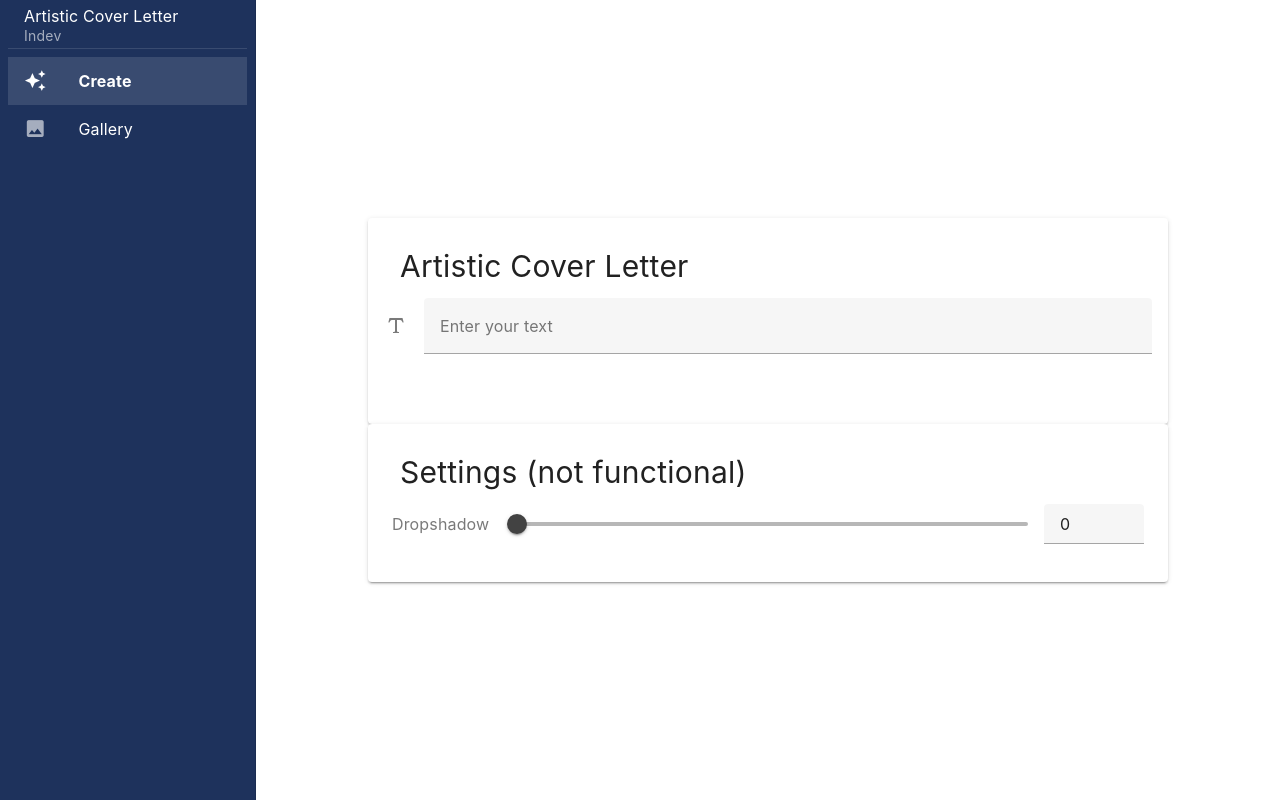
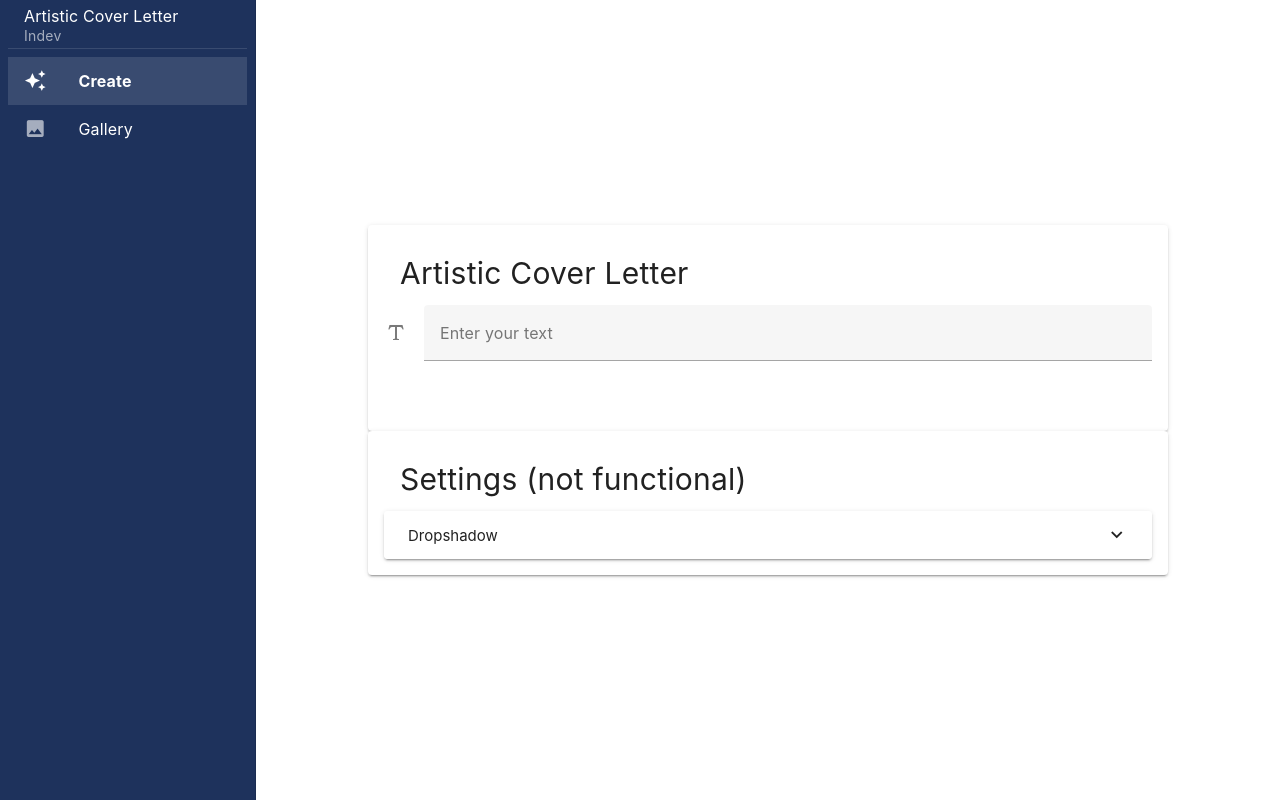
Before and after one commit to uol-mediaprocessing-2024-2025/artistic-cover-letter, a Vue app in the folder frontend/: page / in a window 1280 px wide. Built offline with nearby package versions, Linux system fonts and the light colour scheme.

Commit message:
More dropshadow UI work + fix for long processing time due to clamping

```diff
--- a/frontend/src/components/MainComponent.vue
+++ b/frontend/src/components/MainComponent.vue
@@ -10,7 +10,8 @@ const isLoading = ref(false);  // Boolean to show a loading spinner while the im
 const displayedImage = ref(null); // Handles the image currently displayed (original/blurred)
 const text = ref(null);
 const errorMessage = ref(null);
-const dropshadowslider = ref(0)
+const dropshadowintensity = ref(0);
+const dropshadowradius = ref(0);
 
 // Watch for changes in the selected image from the gallery
 watch(
@@ -135,24 +136,25 @@ const submitText = async () => {
       <v-card-title>
         <h2>Settings (not functional)</h2>
       </v-card-title>
-      <!-- slider from vuetify website -->
-      <v-slider
-        v-model="dropshadowslider"
-        label="Dropshadow"
-        :max=100
-        :min=0
-      >
-        <template v-slot:append>
-          <v-text-field
-            v-model="dropshadowslider"
-            density="compact"
-            style="width: 100px"
-            type="number"
-            hide-details
-            single-line
-          ></v-text-field>
-        </template>
-      </v-slider>
+
+      <v-expansion-panels>
+        <v-expansion-panel title="Dropshadow">
+          <v-expansion-panel-text>
+            <v-slider v-model="dropshadowintensity" label="Intensity" :max=100 :min=0>
+              <template v-slot:append>
+                <v-text-field v-model="dropshadowintensity" density="compact" style="width: 100px" type="number" hide-details single-line
+                ></v-text-field>
+              </template>
+            </v-slider>
+            <v-slider v-model="dropshadowradius" label="Radius" :max=100 :min=0>
+              <template v-slot:append>
+                <v-text-field v-model="dropshadowradius" density="compact" style="width: 100px" type="number" hide-details single-line
+                ></v-text-field>
+              </template>
+            </v-slider>
+          </v-expansion-panel-text>
+        </v-expansion-panel>
+      </v-expansion-panels>
     </v-card>
   </v-container>
 </template>
```
Also changed, not shown: 1 other file (tests, documents, lock files or other folders).
